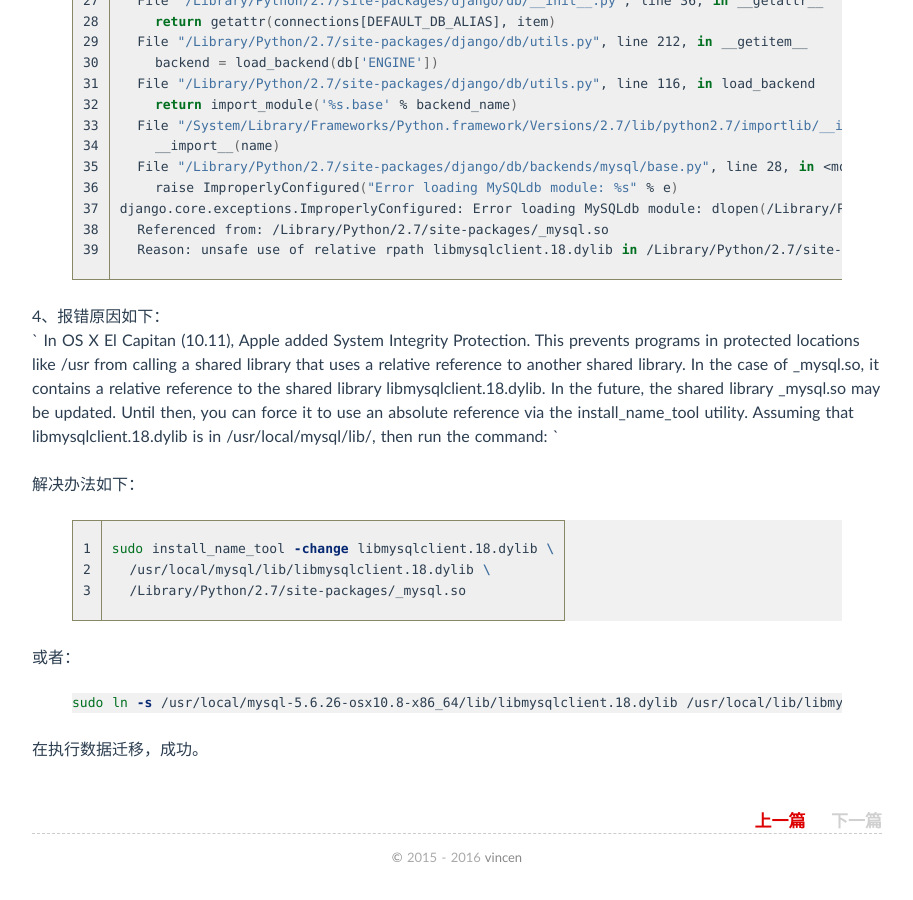
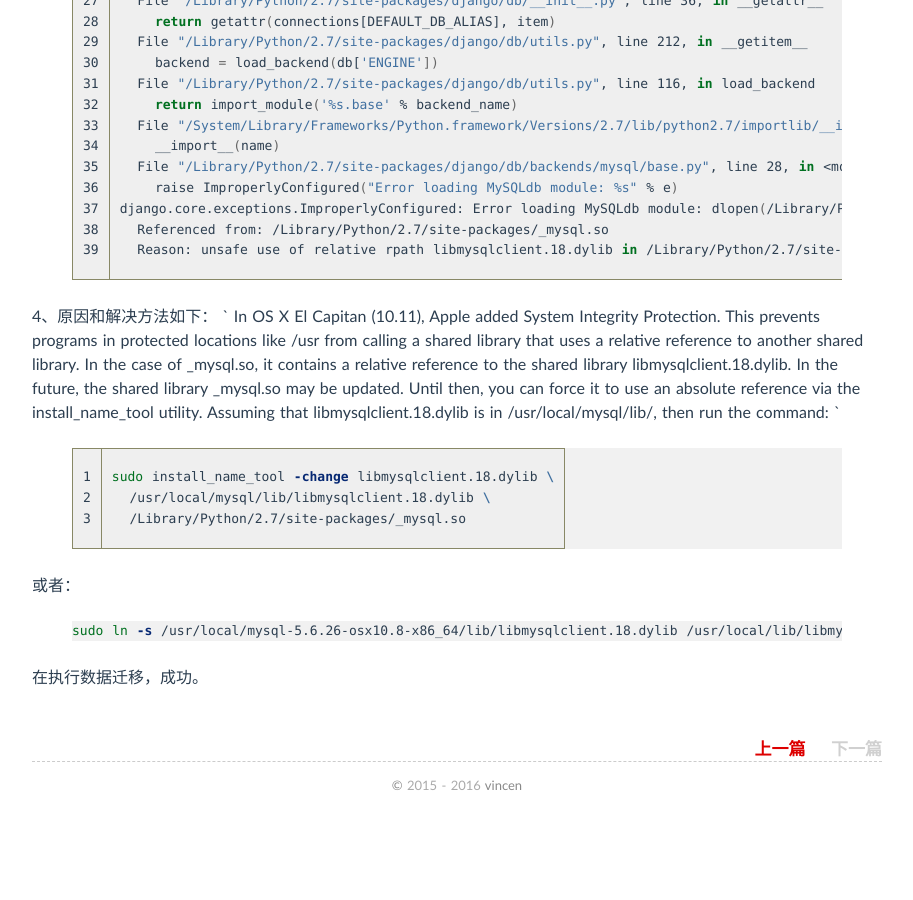
Before and after one commit to vincen/vincen.github.io, a Jekyll site: the page built from _posts/2016-01-01-0005.md, in a window 1280 px wide and 900 px high, scrolled down 2153 px. Shown: the whole window, without its empty margins (183-1096 px from the left). Built offline with Jekyll 4.4.1, drawn with Linux system fonts in a browser that asks for light colours; Markdown is read by kramdown in place of the engine named in the settings; comment, search, counter and statistics services are not loaded; after the commit the page ends 2981 px from its top, so only the background shows below that; some of the changed text lies outside the part shown.

Commit message:
update post 005

```diff
--- a/_posts/2016-01-01-0005.md
+++ b/_posts/2016-01-01-0005.md
@@ -61,7 +61,7 @@ Traceback (most recent call last):
     raise ImproperlyConfigured("Error loading MySQLdb module: %s" % e)
 django.core.exceptions.ImproperlyConfigured: Error loading MySQLdb module: No module named MySQLdb
 {% endhighlight %}
-3、安装mysql-python，解决上述问题。
+3、安装mysql-python，解决上述问题
 {% highlight sh %}
 sudo pip install mysql-python
 {% endhighlight %}
@@ -107,10 +107,8 @@ django.core.exceptions.ImproperlyConfigured: Error loading MySQLdb module: dlope
   Referenced from: /Library/Python/2.7/site-packages/_mysql.so
   Reason: unsafe use of relative rpath libmysqlclient.18.dylib in /Library/Python/2.7/site-packages/_mysql.so with restricted binary
 {% endhighlight %}
-4、报错原因如下：
+4、原因和解决方法如下：
 ` In OS X El Capitan (10.11), Apple added System Integrity Protection. This prevents programs in protected locations like /usr from calling a shared library that uses a relative reference to another shared library. In the case of _mysql.so, it contains a relative reference to the shared library libmysqlclient.18.dylib. In the future, the shared library _mysql.so may be updated. Until then, you can force it to use an absolute reference via the install_name_tool utility. Assuming that libmysqlclient.18.dylib is in /usr/local/mysql/lib/, then run the command: `
-
-解决办法如下：
 {% highlight sh linenos %}
 sudo install_name_tool -change libmysqlclient.18.dylib \
   /usr/local/mysql/lib/libmysqlclient.18.dylib \
```
